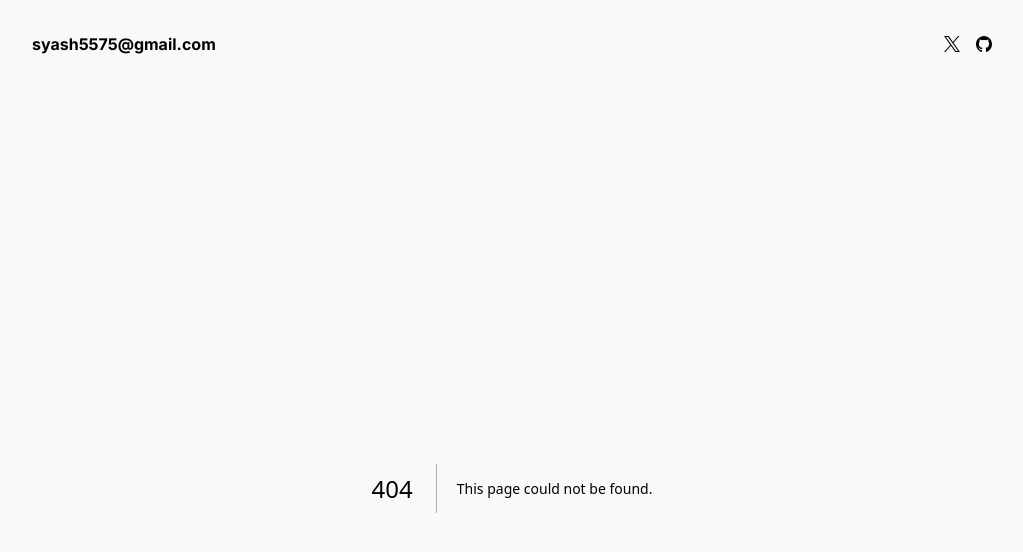
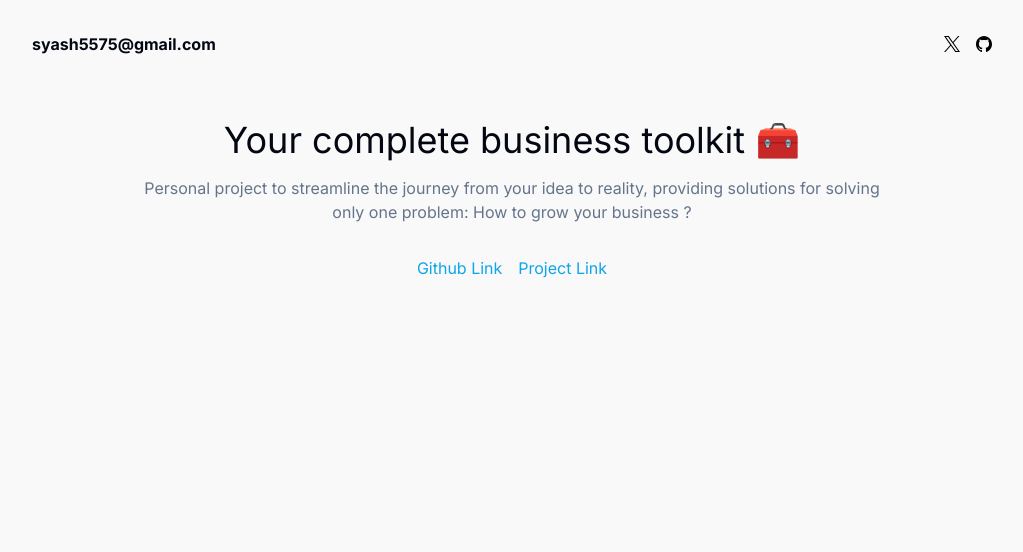
Before and after one commit to yashsharma999/personal-website, a Next.js app: page /projects/betterside in a window 1280 px wide. Before the commit this address had no page. Shown: the top 552 px of the page, without its empty margins (128-1151 px from the left). Built offline with nearby package versions, Linux system fonts and the light colour scheme.

Commit message:
fix: project section

```diff
--- /dev/null
+++ b/app/projects/betterside/page.jsx
@@ -0,0 +1,33 @@
+import Link from 'next/link';
+import React from 'react';
+
+export default function BetterSide() {
+  return (
+    <article className='max-w-3xl mx-auto pt-8'>
+      <section className='flex flex-col gap-4 text-center'>
+        <h1 className='text-4xl'>{`Your complete business toolkit 🧰`}</h1>
+        <h2 className='text-slate-500 opacity-6'>
+          {` Personal project to streamline the journey from your idea to reality,
+        providing solutions for solving only one problem: How to grow your
+        business ?`}
+        </h2>
+        <div className='mt-4 flex gap-4 items-center justify-center w-full'>
+          <Link
+            target={'_blank'}
+            href='https://github.com/yashsharma999/agency-concept'
+            className='text-sky-500'
+          >
+            Github Link
+          </Link>
+          <Link
+            target={'_blank'}
+            href={'https://www.betterside.fun/'}
+            className='text-sky-500'
+          >
+            Project Link
+          </Link>
+        </div>
+      </section>
+    </article>
+  );
+}
--- a/components/Projects.jsx
+++ b/components/Projects.jsx
@@ -1,6 +1,7 @@
 import Image from 'next/image';
 import Link from 'next/link';
 import React from 'react';
+import { Button } from './ui/button';
 import { Separator } from './ui/separator';
 
 export default function Projects() {
@@ -37,7 +38,8 @@ const ProjectBox = ({ data }) => {
         id='info'
         className='grow flex flex-col gap-4 sm:flex-row items-start justify-between'
       >
-        <div>
+        <div className='w-full'>
+          <div className='flex w-full justify-between items-center'>
             <Link
               href={data?.link}
               className='flex items-center gap-1 font-bold hover:text-sky-500 transition ease-in delay-50 duration-150'
@@ -53,6 +55,10 @@ const ProjectBox = ({ data }) => {
                 />
               </sup>
             </Link>
+            <Button variant='ghost'>
+              <Link href={'/projects/betterside'}>Read more</Link>
+            </Button>
+          </div>
 
           <p className='font-light text-slate-500 '>
             {data?.description ?? ''}
```
Also changed, not shown: _posts/betterside.md (added, +17 -0 lines), _posts/hello_world.md (deleted, +0 -23 lines). Lines whose indentation alone changed are shown as unchanged.
